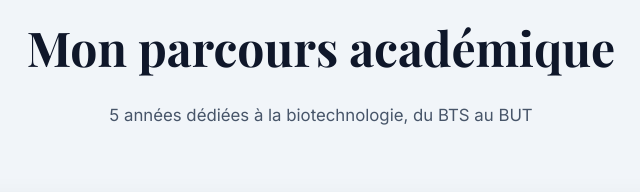
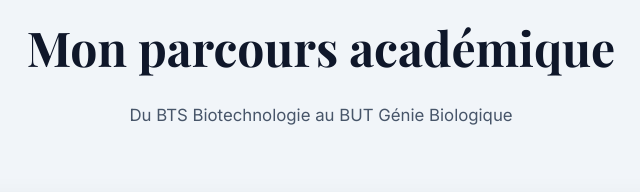
Before and after one commit to yanischeribet/portfolio.com, a plain HTML site: page index.html in a window 1280 px wide. Shown: the part 1778-1970 px from the top of the page, 319-959 px from the left. Drawn offline with nearby package versions, Linux system fonts and the light colour scheme.

Commit message:
Update academic subtitle in index.html

```diff
--- a/index.html
+++ b/index.html
@@ -1964,7 +1964,7 @@
     <div class="section-header reveal">
       <div class="section-tag">Formation</div>
       <h2 class="section-title">Mon parcours acad&eacute;mique</h2>
-      <p class="section-subtitle">5 ann&eacute;es d&eacute;di&eacute;es &agrave; la biotechnologie, du BTS au BUT</p>
+      <p class="section-subtitle">Du BTS Biotechnologie au BUT G&eacute;nie Biologique</p>
     </div>
 
     <div class="formation-card reveal">
```
